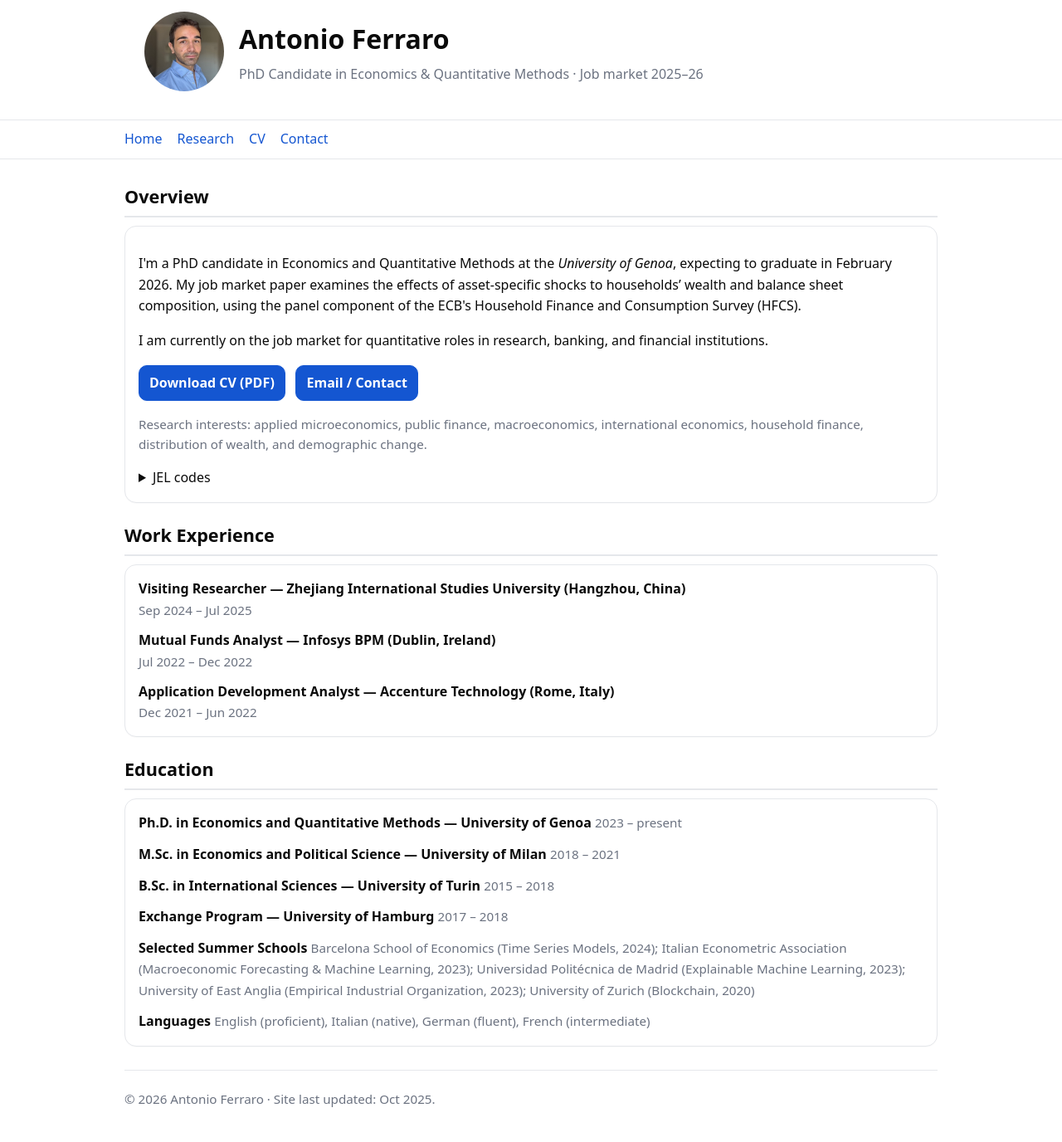
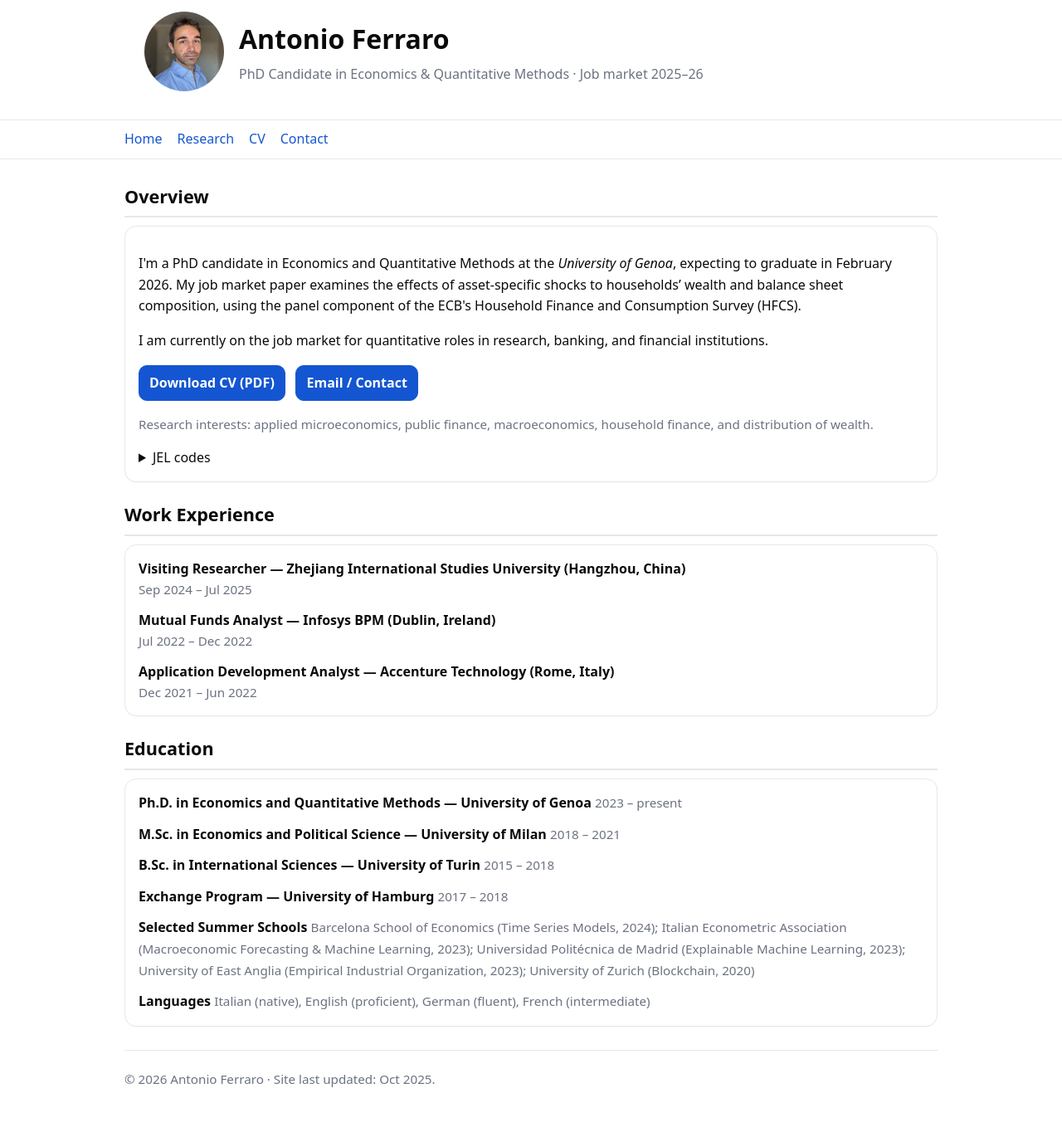
Before and after one commit to ferraroantonio/ferraroantonio.github.io, a Jekyll site: the page built from index.md, in a window 1280 px wide. Shown: the whole page at 83% size. Built offline with Jekyll 4.4.1, drawn with Linux system fonts in a browser that asks for light colours; after the commit the page ends 1352 px from its top, so only the background shows below that.

Commit message:
Update index.md

```diff
--- a/index.md
+++ b/index.md
@@ -13,7 +13,7 @@ description: "Antonio Ferraro — PhD Candidate in Economics & Quantitative Meth
   <a class="btn" href="{{ '/assets/CV_Ferraro.pdf' | relative_url }}" download>Download CV (PDF)</a>
   &nbsp; <a class="btn" href="{{ '/contact' | relative_url }}">Email / Contact</a>
 </p>
-<p class="meta">Research interests: applied microeconomics, public finance, macroeconomics, international economics, household finance, distribution of wealth, and demographic change.</p>
+<p class="meta">Research interests: applied microeconomics, public finance, macroeconomics, household finance, and distribution of wealth.</p>
 <details>
   <summary>JEL codes</summary>
   <p>D31, E, F, G51, H, J11, O5.</p>
@@ -50,7 +50,7 @@ description: "Antonio Ferraro — PhD Candidate in Economics & Quantitative Meth
   <li class="item"><strong>B.Sc. in International Sciences — University of Turin</strong> <span class="meta">2015 – 2018</span></li>
   <li class="item"><strong>Exchange Program — University of Hamburg</strong> <span class="meta">2017 – 2018</span></li>
   <li class="item"><strong>Selected Summer Schools</strong> <span class="meta">Barcelona School of Economics (Time Series Models, 2024); Italian Econometric Association (Macroeconomic Forecasting & Machine Learning, 2023); Universidad Politécnica de Madrid (Explainable Machine Learning, 2023); University of East Anglia (Empirical Industrial Organization, 2023); University of Zurich (Blockchain, 2020)</span></li>
-  <li class="item"><strong>Languages</strong> <span class="meta">English (proficient), Italian (native), German (fluent), French (intermediate)</span></li>
+  <li class="item"><strong>Languages</strong> <span class="meta">Italian (native), English (proficient), German (fluent), French (intermediate)</span></li>
 </ul>
 </div>
 </section>
```
